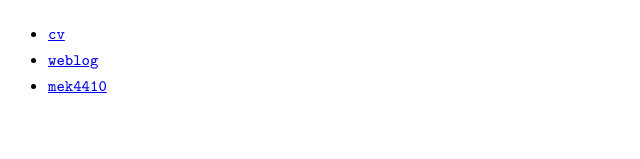
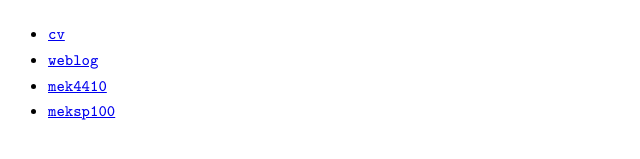
Before and after one commit to lederhilger/lederhilger.github.io, a Jekyll site: the page built from index.md, in a window 1280 px wide. Shown: the part 154-313 px from the top of the page, without its empty margins (0-640 px from the left). Built offline with Jekyll 4.4.1, drawn with Linux system fonts in a browser that asks for light colours.

Commit message:
Added MEKSP100

```diff
--- a/index.md
+++ b/index.md
@@ -11,3 +11,4 @@ Homepage
 - [cv]({% link cv.md %})
 - [weblog]({% link weblog.md %})
 - [mek4410](https://lederhilger.github.io/uio-mek4410/)
+- [meksp100](https://lederhilger.github.io/meksp100/)
```
